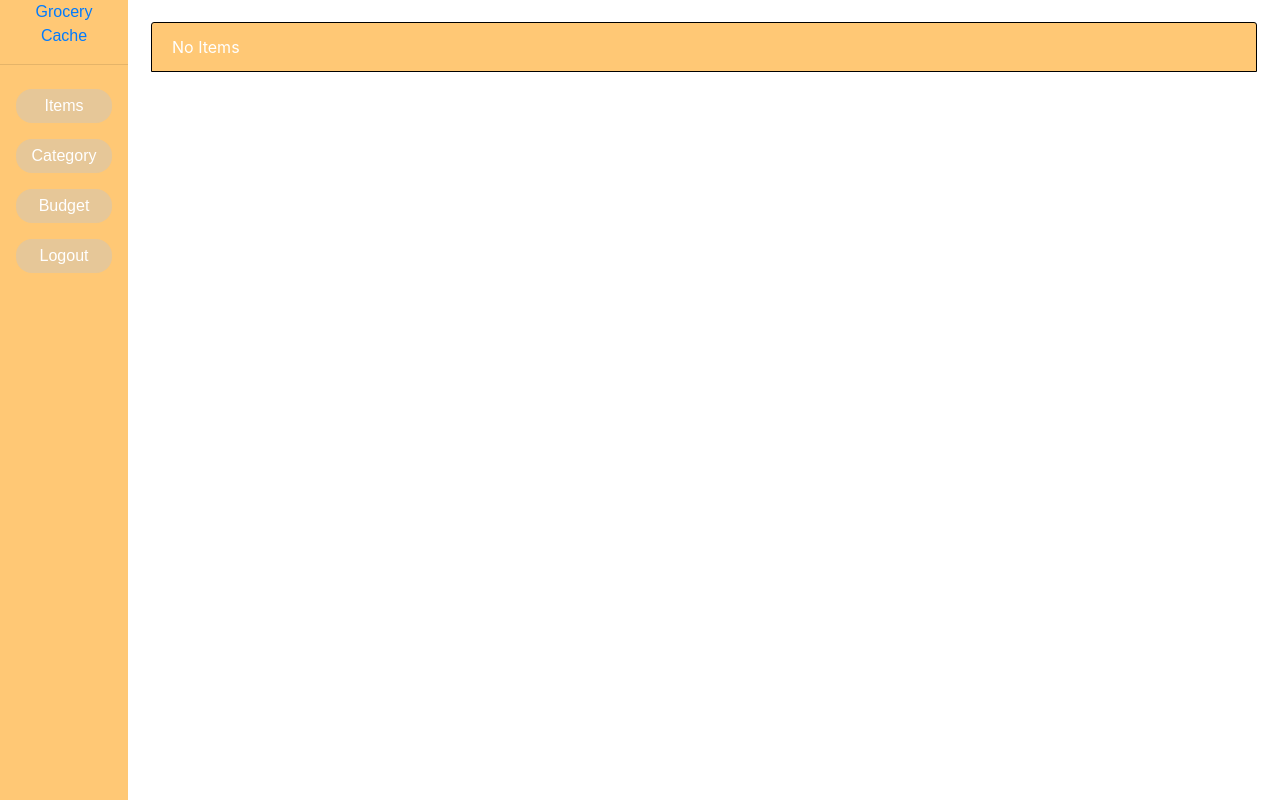
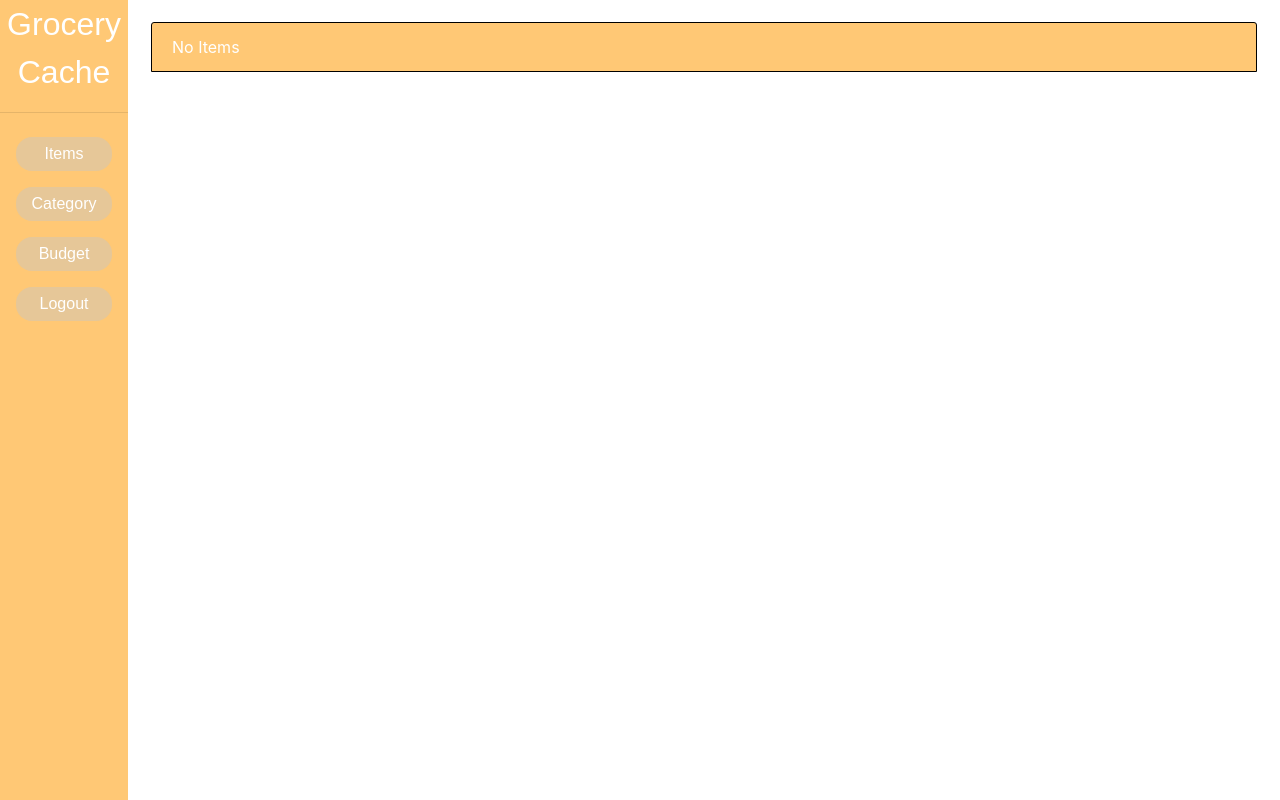
Before and after one commit to jessieAnhNguyen/Grocery-Cache, a Flask app: page /budget in a window 1280 px wide. Run offline with Flask 2, Linux system fonts and the light colour scheme; a user stored in the database is signed in; data that the repository does not hold is empty; some libraries are stand-ins or nearby versions.

Commit message:
added styling to base.html

```diff
--- a/application/static/css/style.css
+++ b/application/static/css/style.css
@@ -8,6 +8,16 @@
   overflow-y: hidden;
   background-color: #ffc875;
   color: white;
+}
+
+#nav-title{
+  color: white;
+  text-decoration: none;
+  font-size: xx-large;
+}
+
+a{
+  text-decoration: none;
 }
 
 .sidebarNav {
--- a/application/templates/base.html
+++ b/application/templates/base.html
@@ -33,7 +33,7 @@
 
             <a href="#" id="menu-toggler">  </a>
             <ul class="sidebarNav">
-                <a href="/GroceryCache/">Grocery <br />Cache</a>
+                <a href="/GroceryCache/" id = "nav-title">Grocery <br />Cache</a>
                 <hr />
                 <nav class="nav flex-column">
                     <a class="nav-link" href="/GroceryCache/items"><button class="navButtons">Items</button></a>
```
